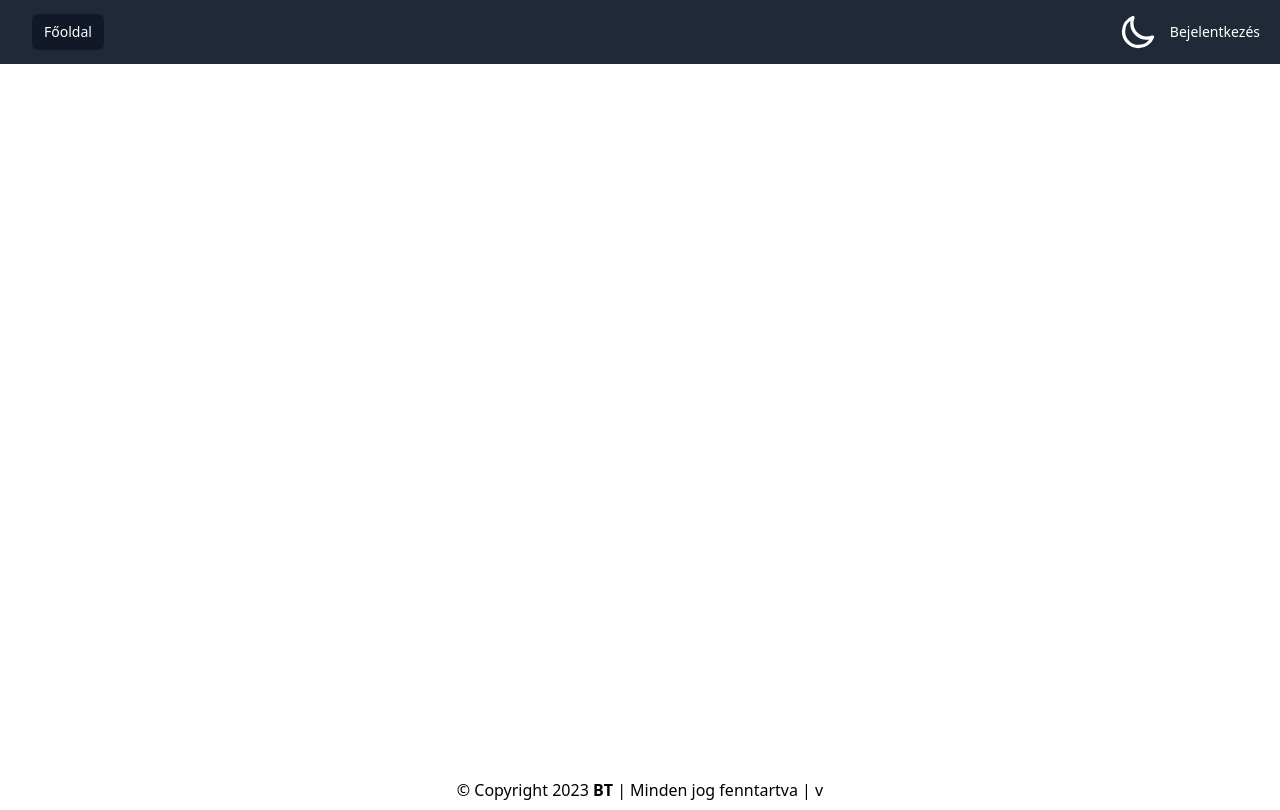
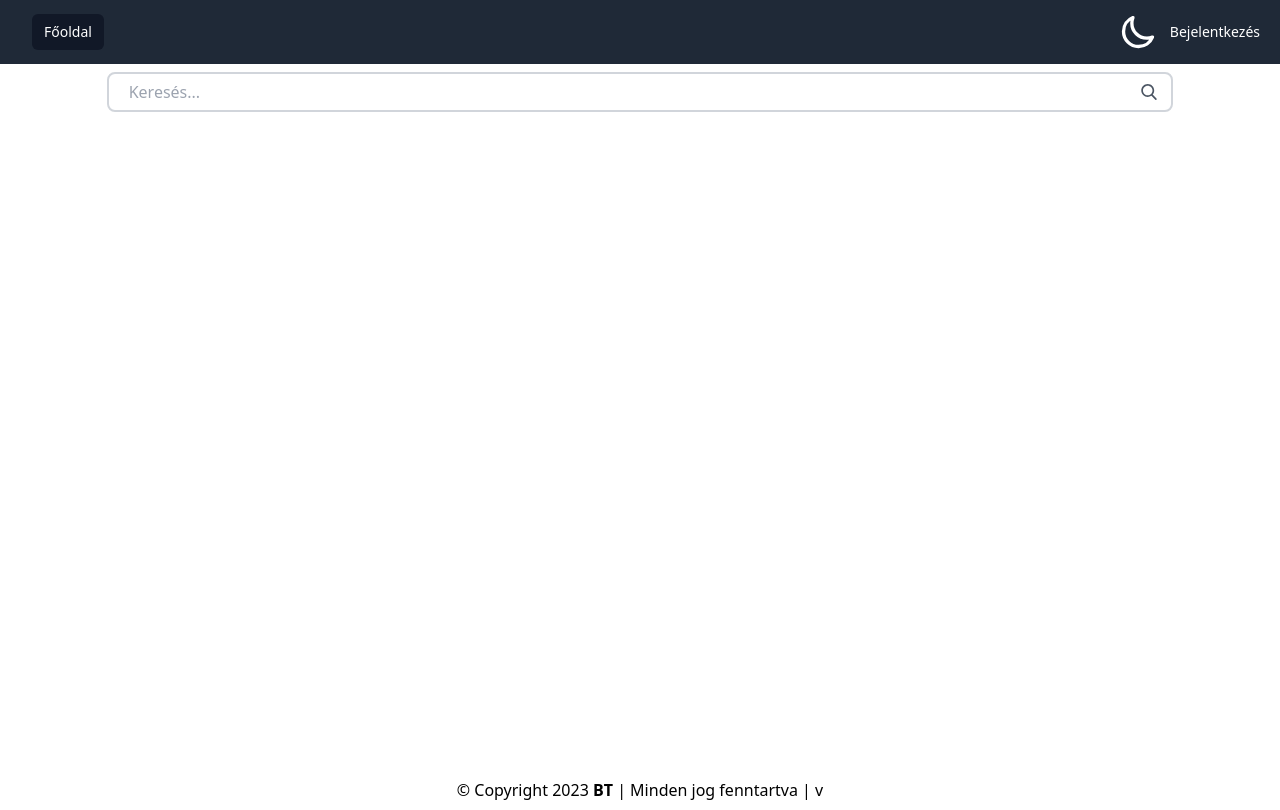
Before and after one commit to tamas1023/autoKolcsonzes, a React (Vite) app: page /autoKolcsonzes/History in a window 1280 px wide. Built offline with nearby package versions, Linux system fonts and the light colour scheme.

Commit message:
History keresés megvalósítása

```diff
--- a/src/Components/CarThings/CarHistory.jsx
+++ b/src/Components/CarThings/CarHistory.jsx
@@ -7,6 +7,18 @@
   );
   //console.log(history);
   const reversedDates = [...history].reverse();
+  const [searchText, setSearchText] = useState("");
+  // Szűrjük a bérelhető autókat, vagyis azokat, amelyek kiBereltE értéke false
+
+  const filteredCars = reversedDates.filter(
+    (car) =>
+      car.felhasználóNév.toLowerCase().includes(searchText.toLowerCase()) ||
+      car.kezdetiDátum.toLowerCase().includes(searchText.toLowerCase()) ||
+      car.végeDátum.toLowerCase().includes(searchText.toLowerCase())
+  );
+  const handleSearch = (e) => {
+    setSearchText(e.target.value);
+  };
   //const updatedHistory = [...history, { ...hist, id: generateUniqueId() }];
   //localStorage.setItem("history", JSON.stringify(updatedHistory));
   /*
@@ -21,11 +33,42 @@
 
   */
   return (
+    <div>
+      <div className="m-auto w-10/12">
+        <div className="pt-2 relative mx-auto text-gray-600">
+          <input
+            className="border-2 border-gray-300 bg-white h-10 px-5 pr-16 rounded-lg focus:outline-none focus:ring focus:border-blue-300"
+            type="search"
+            name="search"
+            value={searchText}
+            onChange={handleSearch}
+            placeholder="Keresés..."
+          />
+          <button type="submit" className="absolute right-0 top-0 mt-5 mr-4">
+            <svg
+              className="text-gray-600 h-4 w-4 fill-current"
+              xmlns="http://www.w3.org/2000/svg"
+              xmlnsXlink="http://www.w3.org/1999/xlink"
+              version="1.1"
+              id="Capa_1"
+              x="0px"
+              y="0px"
+              viewBox="0 0 56.966 56.966"
+              style={{ enableBackground: "new 0 0 56.966 56.966" }}
+              xmlSpace="preserve"
+              width="512px"
+              height="512px"
+            >
+              <path d="M55.146,51.887L41.588,37.786c3.486-4.144,5.396-9.358,5.396-14.786c0-12.682-10.318-23-23-23s-23,10.318-23,23  s10.318,23,23,23c4.761,0,9.298-1.436,13.177-4.162l13.661,14.208c0.571,0.593,1.339,0.92,2.162,0.92  c0.779,0,1.518-0.297,2.079-0.837C56.255,54.982,56.293,53.08,55.146,51.887z M23.984,6c9.374,0,17,7.626,17,17s-7.626,17-17,17  s-17-7.626-17-17S14.61,6,23.984,6z" />
+            </svg>
+          </button>
+        </div>
+      </div>
       <div
-      className="grid "
+        className="grid p-4"
         style={{ gridTemplateColumns: "repeat(auto-fit, minmax(300px, 1fr))" }}
       >
-      {reversedDates.map((car) => (
+        {filteredCars.map((car) => (
           <div
             key={car.id}
             className={`border-solid border-2 border-sky-700 flex flex-col rounded-lg overflow-hidden shadow-md ${
@@ -46,12 +89,15 @@
               <h2 className="text-xl font-semibold mb-2">{car.autóNév}</h2>
               <p className="text-slate-200">{car.leírás}</p>
               <p className="text-slate-300 mt-2">Ár: {car.ára}/óra</p>
-            <p className="text-slate-200">Kezdeti dátum: {car.kezdetiDátum}</p>
+              <p className="text-slate-200">
+                Kezdeti dátum: {car.kezdetiDátum}
+              </p>
               <p className="text-slate-300 mt-2">Vége dátum: {car.végeDátum}</p>
             </div>
           </div>
         ))}
       </div>
+    </div>
   );
 };
 
```
Lines whose indentation alone changed are shown as unchanged.
